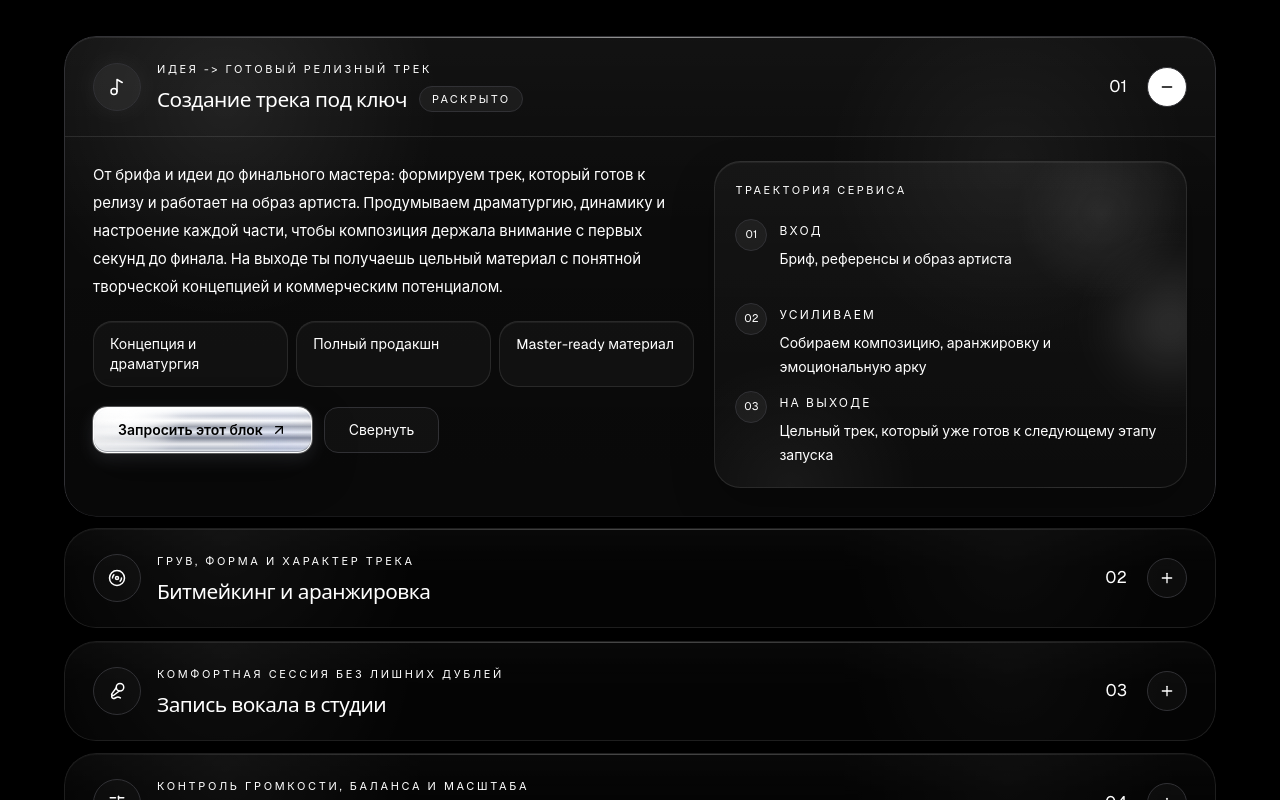
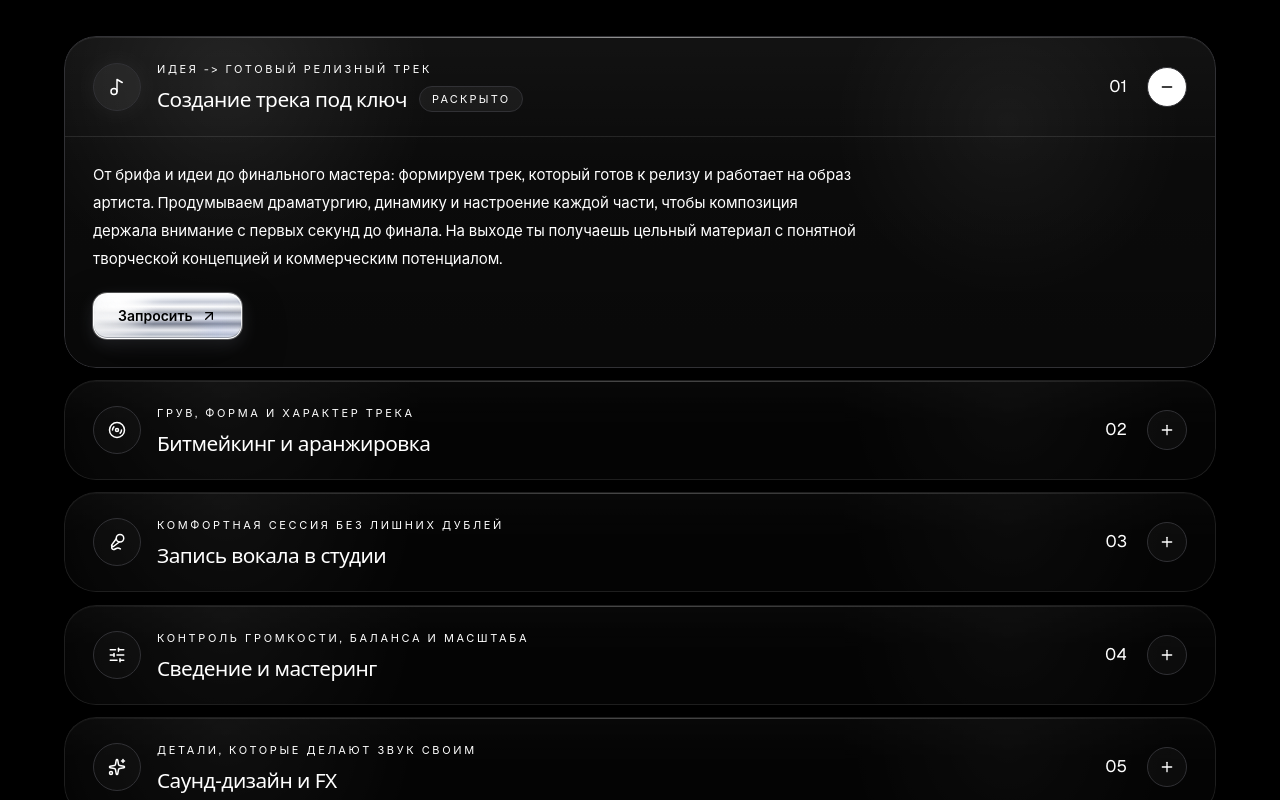
Before and after one commit to YaroslavSigidin/PULSAR, a React (Vite) app: page / in a window 1280 px wide. Shown: the part 8920-9720 px from the top of the page. Built offline with nearby package versions, Linux system fonts and the light colour scheme; no server answers.

Commit message:
Simplify expanded service panel

```diff
--- a/src/components/sections/ServicesSection.tsx
+++ b/src/components/sections/ServicesSection.tsx
@@ -293,70 +293,21 @@ function ServiceAccordionItem({
             {...panelMotion}
             className="overflow-hidden"
           >
-            <div className="relative grid gap-5 border-t border-white/10 px-5 pb-5 pt-5 md:grid-cols-[minmax(0,1.12fr)_minmax(280px,0.88fr)] md:px-7 md:pb-7 md:pt-6">
+            <div className="relative border-t border-white/10 px-5 pb-5 pt-5 md:px-7 md:pb-7 md:pt-6">
               <div>
                 <p className="max-w-3xl text-sm leading-7 text-white/72 md:text-[15px]">
                   {service.description}
                 </p>
 
-                <div className="mt-5 grid gap-2 sm:grid-cols-3">
-                  {service.outcomes.map((outcome) => (
-                    <div
-                      key={outcome}
-                      className="rounded-[1.2rem] border border-white/10 bg-white/[0.03] px-4 py-3 text-sm text-white/78 shadow-[inset_0_1px_0_rgba(255,255,255,0.05)]"
-                    >
-                      {outcome}
-                    </div>
-                  ))}
-                </div>
-
-                <div className="mt-5 flex flex-col gap-3 sm:flex-row">
+                <div className="mt-5 flex">
                   <button
                     type="button"
                     onClick={onRequest}
                     className="hero-chrome-button inline-flex items-center justify-center gap-2 rounded-[14px] px-6 py-3 text-sm font-semibold text-black"
                   >
-                    Запросить этот блок
+                    Запросить
                     <ArrowUpRight className="h-4 w-4" />
                   </button>
-                  <button
-                    type="button"
-                    onClick={onToggle}
-                    className="inline-flex items-center justify-center rounded-[14px] border border-white/12 bg-white/[0.03] px-6 py-3 text-sm text-white/72 transition-colors hover:bg-white/[0.05] hover:text-white"
-                  >
-                    Свернуть
-                  </button>
-                </div>
-              </div>
-
-              <div className="relative overflow-hidden rounded-[1.65rem] border border-white/10 bg-[radial-gradient(circle_at_82%_16%,rgba(255,255,255,0.08),transparent_18%),radial-gradient(circle_at_16%_100%,rgba(255,255,255,0.05),transparent_25%),linear-gradient(180deg,rgba(255,255,255,0.04),rgba(255,255,255,0.015))] p-5 shadow-[inset_0_1px_0_rgba(255,255,255,0.06),0_18px_44px_rgba(0,0,0,0.24)]">
-                <div className="pointer-events-none absolute -right-16 top-1/2 h-40 w-40 -translate-y-1/2 rounded-full border border-white/10 bg-[radial-gradient(circle,rgba(255,255,255,0.18),rgba(255,255,255,0)_64%)] blur-xl" />
-                <p className="text-[11px] uppercase tracking-[0.22em] text-white/38">Траектория сервиса</p>
-
-                <div className="mt-5 space-y-3">
-                  {[
-                    { label: 'Вход', value: service.flow.input },
-                    { label: 'Усиливаем', value: service.flow.craft },
-                    { label: 'На выходе', value: service.flow.output },
-                  ].map((item, flowIndex) => (
-                    <div key={item.label}>
-                      <div className="flex gap-3">
-                        <div className="flex w-8 flex-col items-center">
-                          <span className="inline-flex h-8 w-8 items-center justify-center rounded-full border border-white/12 bg-white/[0.05] text-[11px] text-white/58">
-                            {String(flowIndex + 1).padStart(2, '0')}
-                          </span>
-                          {flowIndex < 2 ? (
-                            <span className="mt-2 h-8 w-px bg-gradient-to-b from-white/26 to-transparent" />
-                          ) : null}
-                        </div>
-
-                        <div className="pt-1">
-                          <p className="text-xs uppercase tracking-[0.18em] text-white/34">{item.label}</p>
-                          <p className="mt-2 text-sm leading-6 text-white/74">{item.value}</p>
-                        </div>
-                      </div>
-                    </div>
-                  ))}
                 </div>
               </div>
             </div>
```
